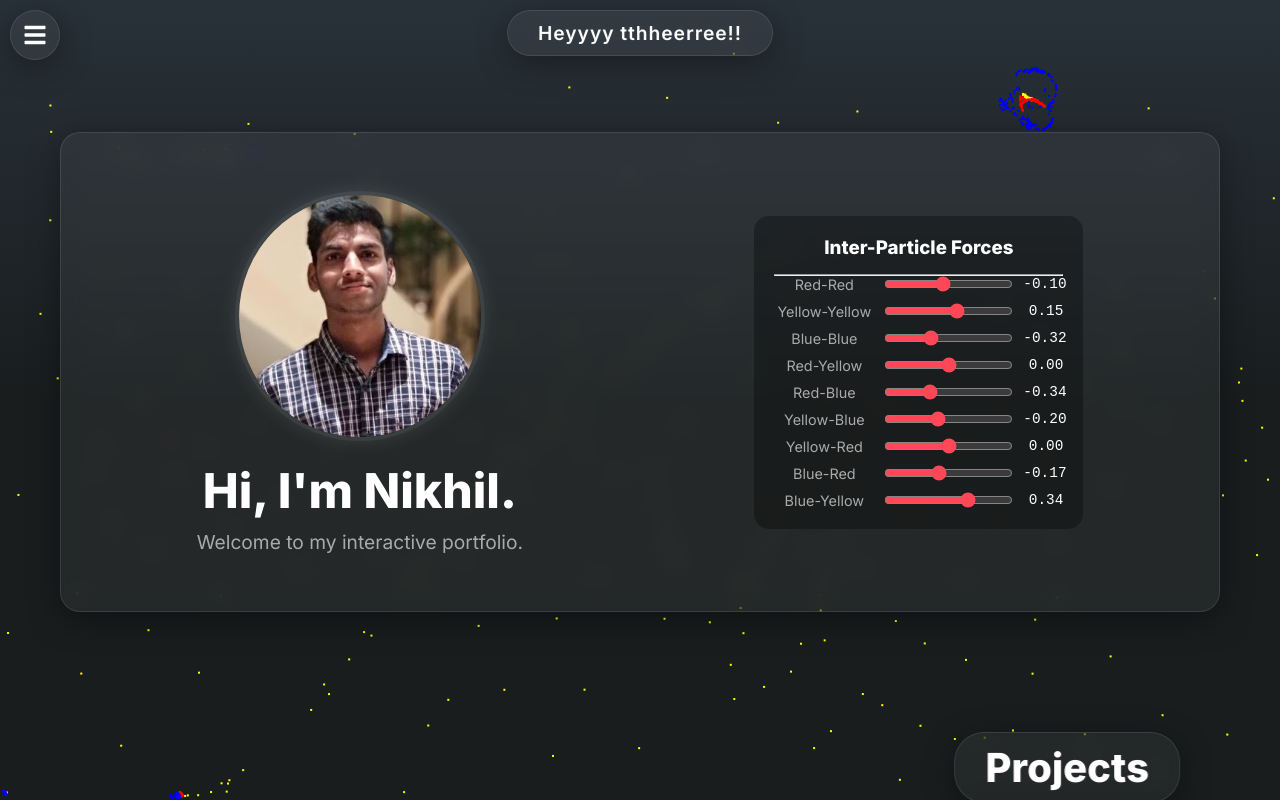
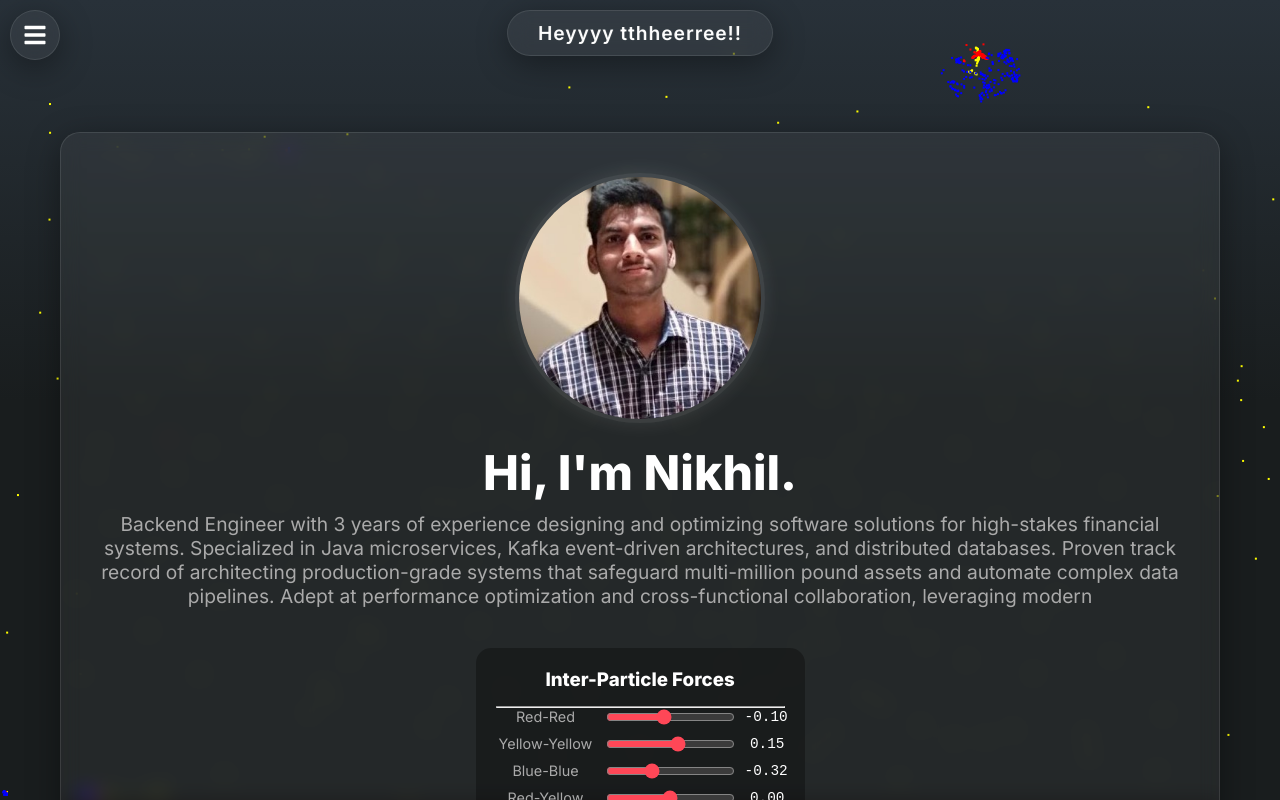
Before and after one commit to nik-kill/nik-kill.github.io, a React (Vite) app: page / in a window 1280 px wide. Shown: the top 800 px of the page. Built offline with nearby package versions, Linux system fonts and the light colour scheme.

Commit message:
Update profile summary text

```diff
--- a/src/App.jsx
+++ b/src/App.jsx
@@ -49,7 +49,10 @@ function App() {
             <img src="/assets/me.jpg" alt="Nikhil" className="profile-img" />
             <div className="intro-text">
               <h2>Hi, I'm Nikhil.</h2>
-              <p>Welcome to my interactive portfolio.</p>
+              <p>Backend Engineer with 3 years of experience designing and optimizing software solutions for high-stakes financial systems.
+              Specialized in Java microservices, Kafka event-driven architectures, and distributed databases. Proven track record of
+              architecting production-grade systems that safeguard multi-million pound assets and automate complex data pipelines. Adept
+              at performance optimization and cross-functional collaboration, leveraging modern</p>
             </div>
           </div>
           <div className="force-section hidden-mobile">
```
